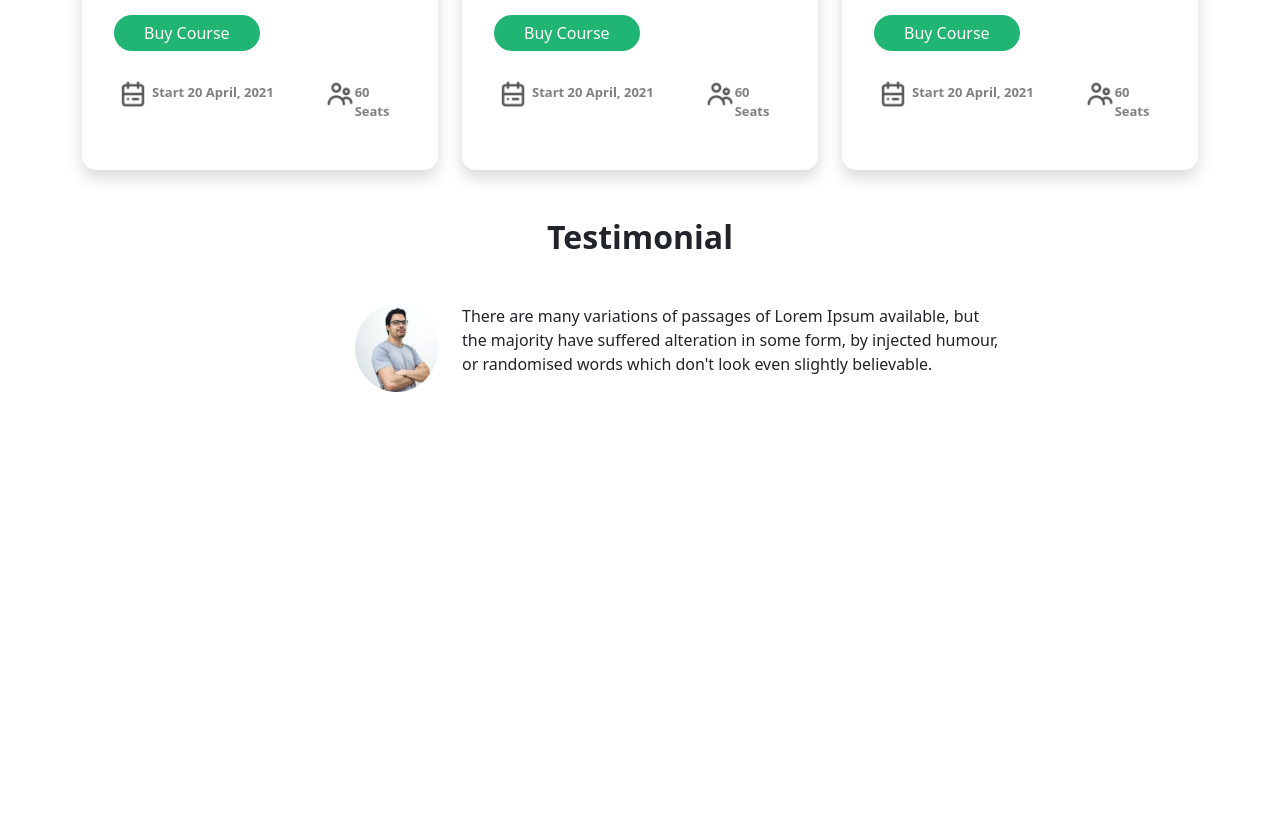
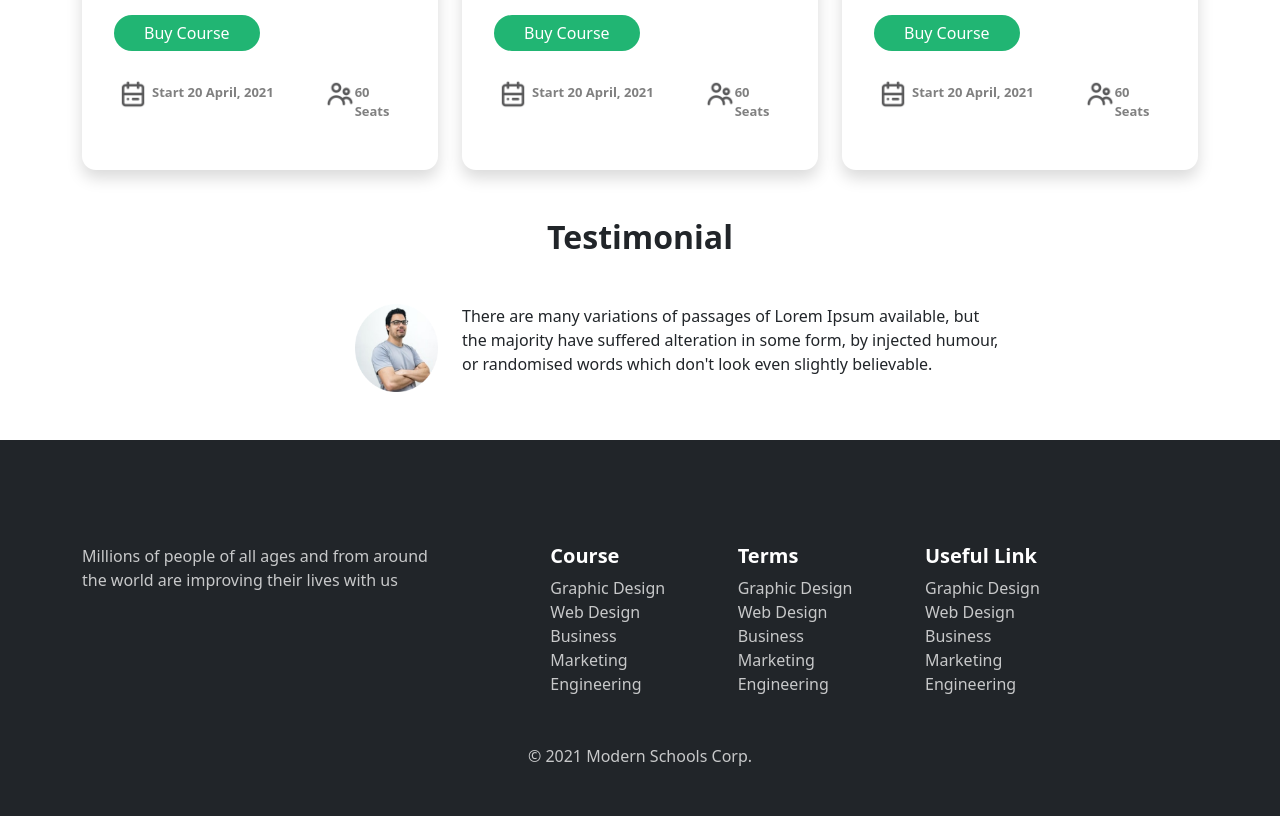
Before and after one commit to DeveloperMahmud/modern-school, a plain HTML site: page index.html in a window 1280 px wide. Shown: the part 1422-2238 px from the top of the page. Before the commit the page ends 1862 px from the top, so only its background shows below. Drawn offline with nearby package versions, Linux system fonts and the light colour scheme.

Commit message:
footer section complete

```diff
--- a/index.html
+++ b/index.html
@@ -182,8 +182,51 @@
                 or randomised words which don't look even slightly believable.
               </p>
             </div>
-
             <div class="col-md-2"></div>
+        </div>
+    </div>
+    <div class="container-fluid bg-dark text-white p-5">
+      <div class="container">
+        <div class="row mt-5 mb-5 g-2">
+          <div class="col-md-5">
+            <p class="opacity-75">Millions of people of all ages and from around <br>
+              the world are improving their lives with us
+            </p>
+          </div>
+          <div class="col-md-2">
+            <h5 class="fw-bold">Course</h5>
+            <div class="footer-links">
+              <a href="#">Graphic Design</a>
+              <a href="#">Web Design</a>
+              <a href="#">Business</a>
+              <a href="#">Marketing</a>
+              <a href="#">Engineering</a>
+            </div>
+          </div>
+          <div class="col-md-2">
+            <h5 class="fw-bold">Terms</h5>
+            <div class="footer-links">
+              <a href="#">Graphic Design</a>
+              <a href="#">Web Design</a>
+              <a href="#">Business</a>
+              <a href="#">Marketing</a>
+              <a href="#">Engineering</a>
+            </div>
+          </div>
+          <div class="col-md-2">
+            <h5 class="fw-bold">Useful Link</h5>
+            <div class="footer-links">
+              <a href="#">Graphic Design</a>
+              <a href="#">Web Design</a>
+              <a href="#">Business</a>
+              <a href="#">Marketing</a>
+              <a href="#">Engineering</a>
+            </div>
+          </div>
+        </div>
+        <footer class="text-center opacity-75">
+          &copy; 2021 Modern Schools Corp.
+        </footer>
       </div>
     </div>
 
--- a/style.css
+++ b/style.css
@@ -43,3 +43,13 @@
     padding-right: 30px;
     border: none;
 }
+.footer-links a{
+    display:block;
+    text-decoration: none;
+    color:#fff;
+    opacity: 75%;
+}
+.footer-links a:hover{
+    opacity: 100%;
+    transition: ease-in .1s;
+}
```
Lines whose indentation alone changed are shown as unchanged.
